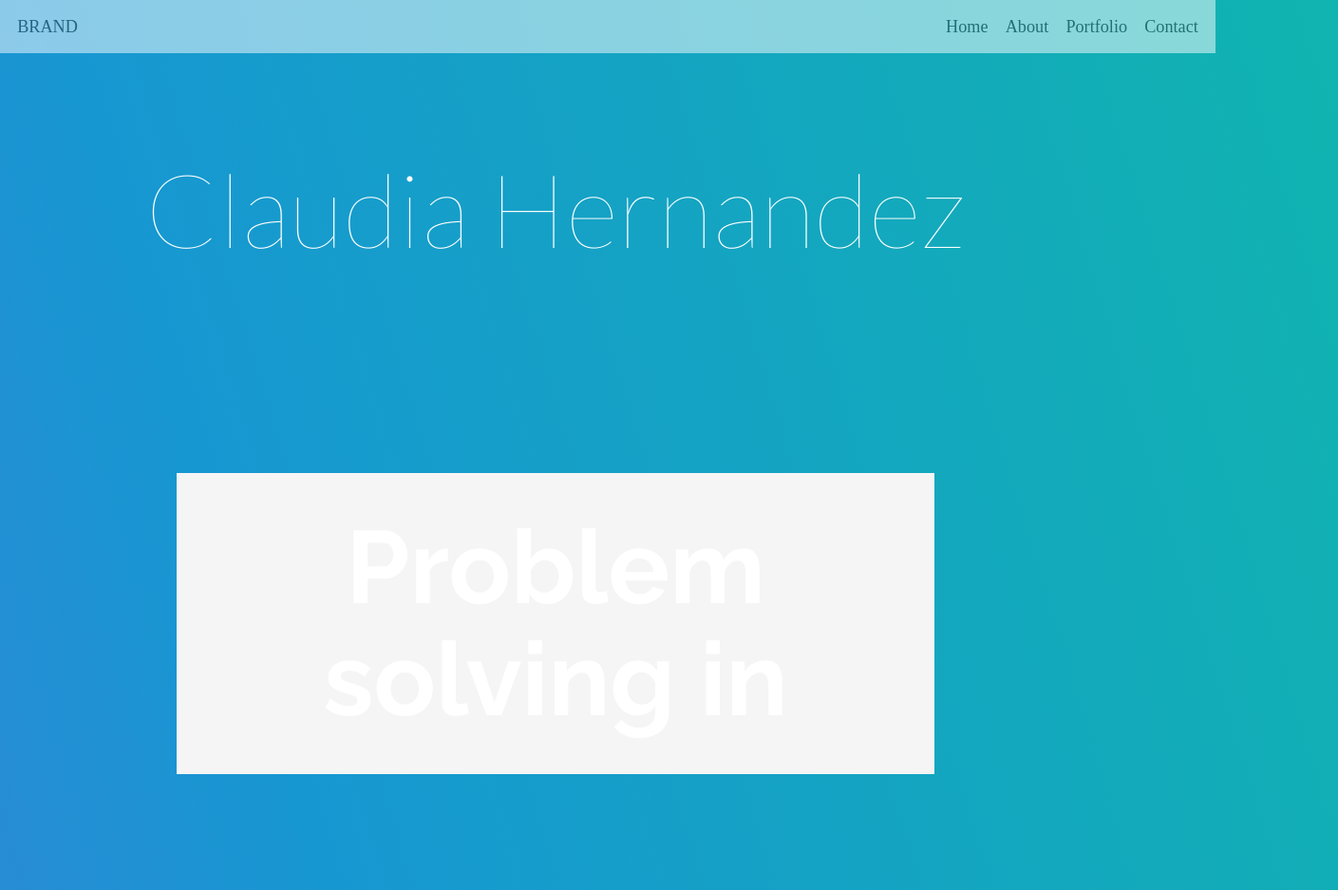
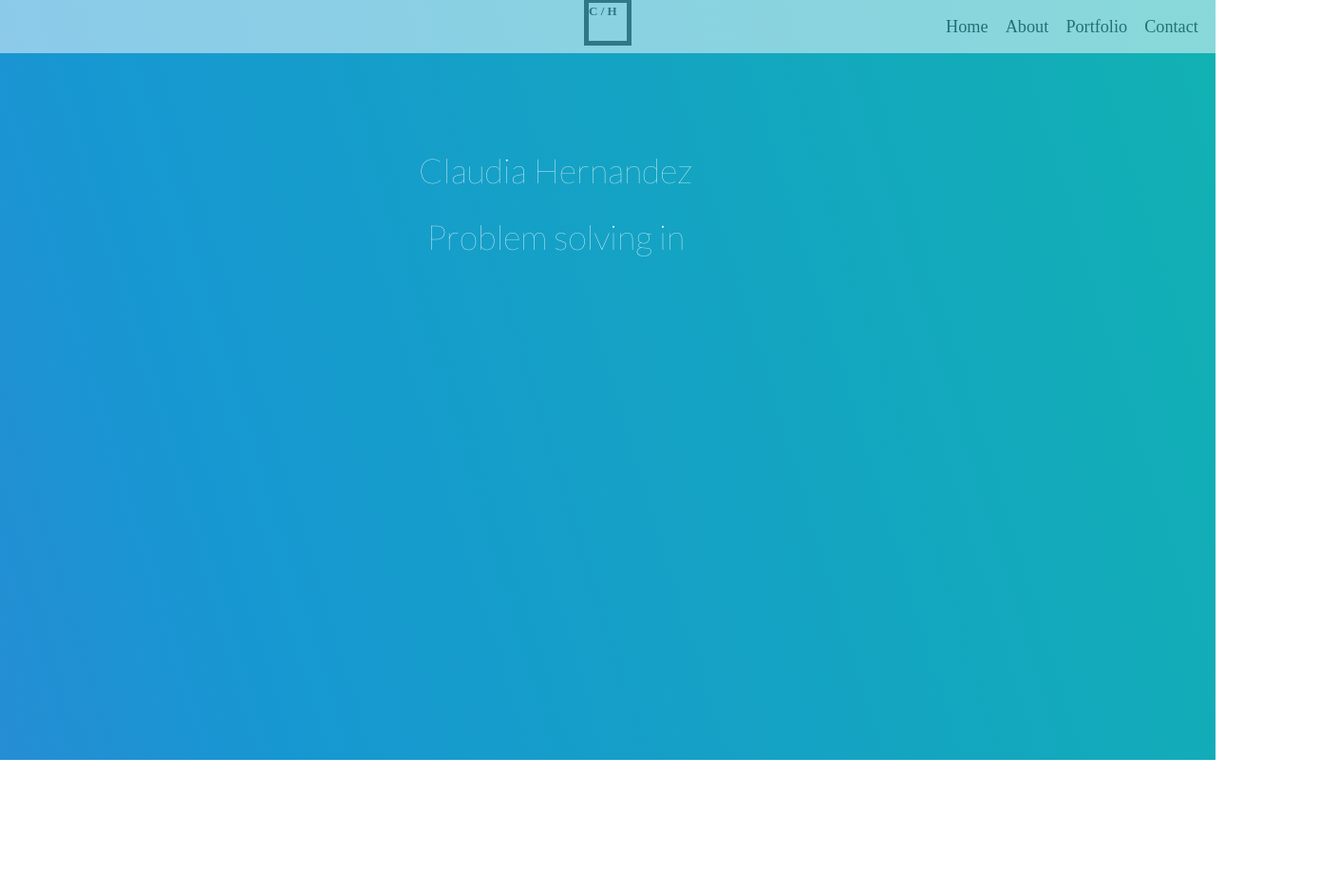
Before and after one commit to in-theclauds/portfolio, a plain HTML site: page index.html in a window 1280 px wide. Shown: the whole page at 95% size, 1409 px wide, since content can reach past the window. After the commit the page ends 800 px from the top, so only its background shows below. Drawn offline with nearby package versions, Linux system fonts and the light colour scheme.

Commit message:
logo transition

```diff
--- a/css/styles.css
+++ b/css/styles.css
@@ -18,8 +18,26 @@ p.super-lead{
   cursor: pointer;
 }
   .brand {
-    font-size: 1.3em;
-    padding-left: 1em;
+      width: 50px;
+      height: 50px;
+      display: inline-block;
+      vertical-align: middle;
+      overflow: visible;
+      border: 5px solid #494c4e;
+      position: relative;
+      transform: rotate(0deg);
+      transition: transform .4s ease-in-out;
+      color: #494c4e;
+    text-decoration: none;
+    margin-bottom: 1.25em;
+    top: 50%;
+    left: 50%;
+    transform: translate(-50%, -50%) rotate(0deg);
+    transition: transform .4s ease-in-out;
+    font-weight: bold;
+    font-size: 13px;
+    /* font-size: 1.3em;
+    padding-left: 1em; */
   }
 
   .link {
@@ -45,6 +63,7 @@ body {
   height:100vh;
   position:cover;
   overflow:hidden;
+  font-size: 3em;
 }
 
 @-webkit-keyframes Background {
@@ -105,7 +124,7 @@ body {
   text-align: center;
 }
 
-.animatedTxt, h1 {
+.animatedTxt, h1, .wrapper {
   width: 100%;
   height: 280px;
   background:transparent;
@@ -115,7 +134,6 @@ body {
   position: absolute;
   width:100%;
   text-align: center;
-  font-size: 3em;
   color: #fff;
   animation: fadeUpIn 3s;
   -webkit-animation: fadeUpIn 3s; /* Safari and Chrome */
@@ -127,14 +145,13 @@ body {
   to { opacity:1; top: 70px; }
 }
 
-.wrapper{
-  background-color: #f5f5f5;
-  font-family: 'Raleway', sans-serif;
-  margin: 100px auto;
-  padding: 40px 40px;
-  position: relative;
-  width: 70%;
-}
+/* .wrapper{
+  /* background-color: #f5f5f5; */
+  /* margin: 100px auto; */
+  /* padding: 40px 40px; */
+  /* position: relative; */
+  /* width: 70%; */
+/* }  */
 
 /*Vertical Sliding*/
 .slidingVertical{
@@ -169,7 +186,7 @@ position: absolute;
 	80% { opacity: 0; }
 	100% { opacity: 0; }
 }
-@-ms-keyframes topToBottom{
+@keyframes topToBottom{
 	0% { opacity: 0; }
 	5% { opacity: 0; -ms-transform: translateY(-50px); }
 	10% { opacity: 1; -ms-transform: translateY(0px); }
@@ -234,8 +251,8 @@ position: absolute;
     /* filter: progid:DXImageTransform.Microsoft.gradient( startColorstr='#ff8282', endColorstr='#e178ed',GradientType=1) ; */
     /* -webkit-background-clip: text;
     -webkit-text-fill-color: transparent; */
-  }
-
+  /* } */
+/*
   .btn:hover svg rect {
       stroke-width: 4;
       stroke-dasharray: 196, 543;
@@ -244,4 +261,4 @@ position: absolute;
 
   .enter{
     margin-top: 25%;
-  } */
+  }  */
--- a/index.html
+++ b/index.html
@@ -23,7 +23,7 @@
       </div>
 
       <div class="header" data-0="background-color:rgba(255,255,255, 0); color: rgb(255,255,255); box-shadow: 0 0px 0px 0 rgba(0, 0, 0, 0.26);" data-100="background-color:rgba(255,255,255, 1); color: rgb(0, 0, 0); box-shadow: 0 2px 5px 0 rgba(0, 0, 0, 0.26);">
-          <span class="brand">BRAND</span>
+          <span class="brand">C / H</span>
           <ul class="link">
             <li href="index.html">Home <span class="sr-only"></span></li>
             <li href="about.html">About</li>
```
